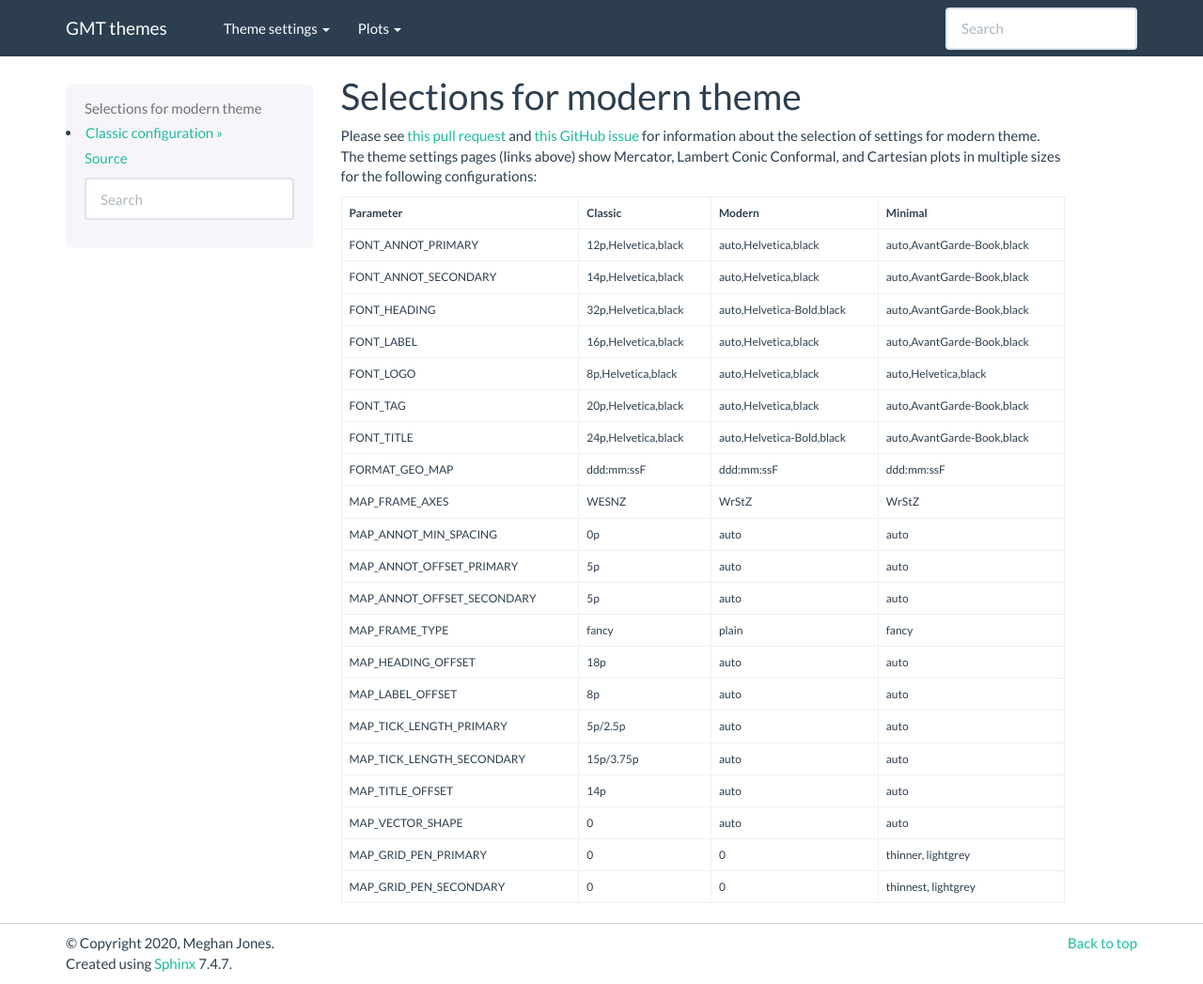
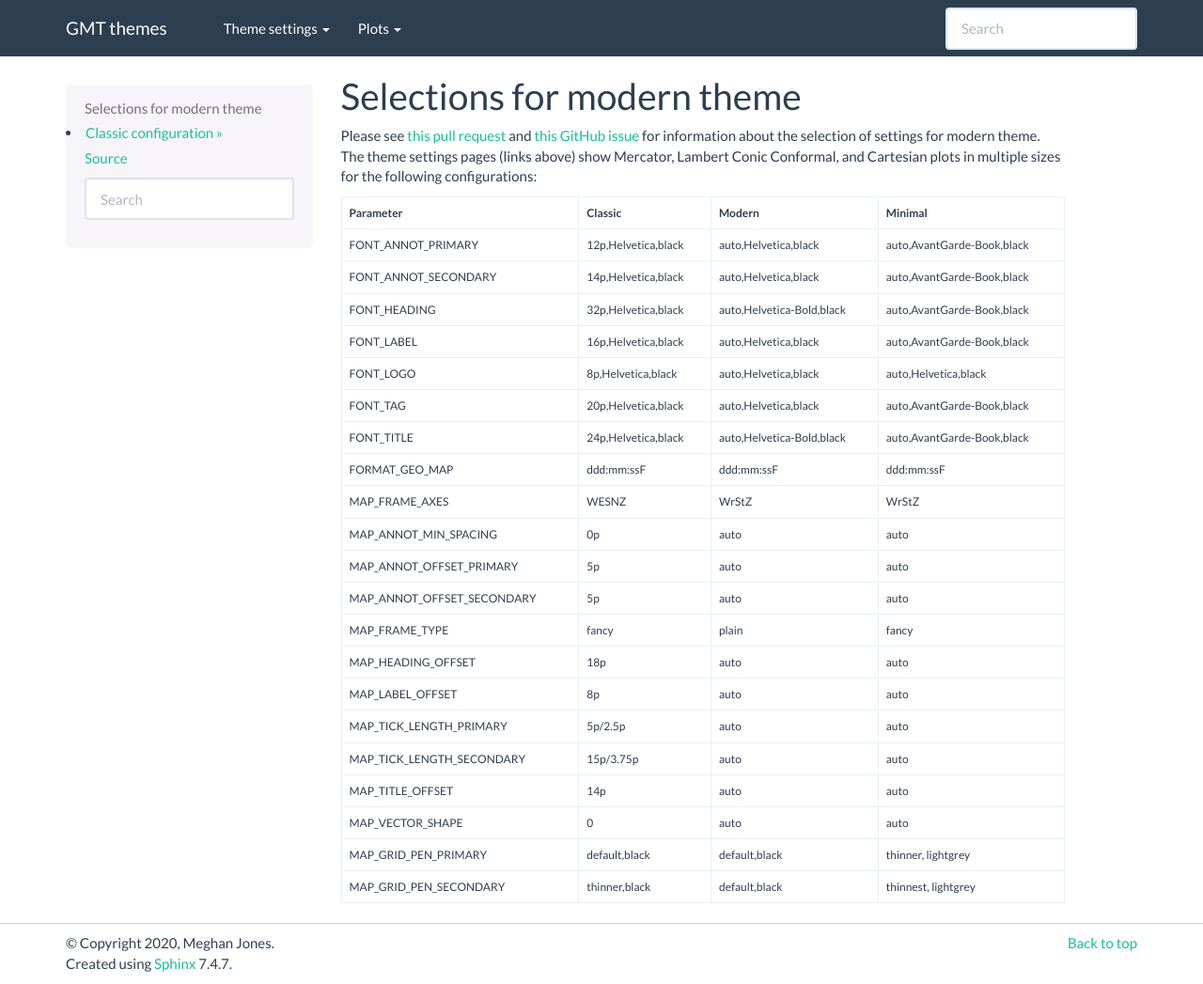
Before and after one commit to maxrjones/themes-examples, a Sphinx documentation site: the page built from source/index.rst, in a window 1280 px wide and 1047 px high. Shown: the whole window at 94% size. Built offline with Sphinx 7.4.7, drawn with Linux system fonts in a browser that asks for light colours.

Commit message:
Update grid pen descriptions and titles

```diff
--- a/source/index.rst
+++ b/source/index.rst
@@ -51,9 +51,9 @@ plots in multiple sizes for the following configurations:
 +---------------------------+---------------------------------+---------------------------------+---------------------------------+
 | MAP_VECTOR_SHAPE          | 0                               | auto                            | auto                            |
 +---------------------------+---------------------------------+---------------------------------+---------------------------------+
-| MAP_GRID_PEN_PRIMARY      | 0                               | 0                               | thinner, lightgrey              |
+| MAP_GRID_PEN_PRIMARY      | default,black                   | default,black                   | thinner, lightgrey              |
 +---------------------------+---------------------------------+---------------------------------+---------------------------------+
-| MAP_GRID_PEN_SECONDARY    | 0                               | 0                               | thinnest, lightgrey             |
+| MAP_GRID_PEN_SECONDARY    | thinner,black                   | default,black                   | thinnest, lightgrey             |
 +---------------------------+---------------------------------+---------------------------------+---------------------------------+
 
 .. toctree::
--- a/source/minimal/index.rst
+++ b/source/minimal/index.rst
@@ -1,7 +1,7 @@
 .. title:: Option 1
 
-Potential minimal theme
-==============================================
+Current minimal theme (AvantGarde, Fancy frame)
+==================================================
 
 Configuration settings for minimal theme
 -------------------------------------------------
--- a/source/modern/index.rst
+++ b/source/modern/index.rst
@@ -1,6 +1,6 @@
 .. title:: Option 1
 
-Current modern theme (AvantGarde, Plain frame)
+Current modern theme (Helvetica, Fancy frame)
 ==============================================
 
 Configuration settings for modern theme (current)
```
